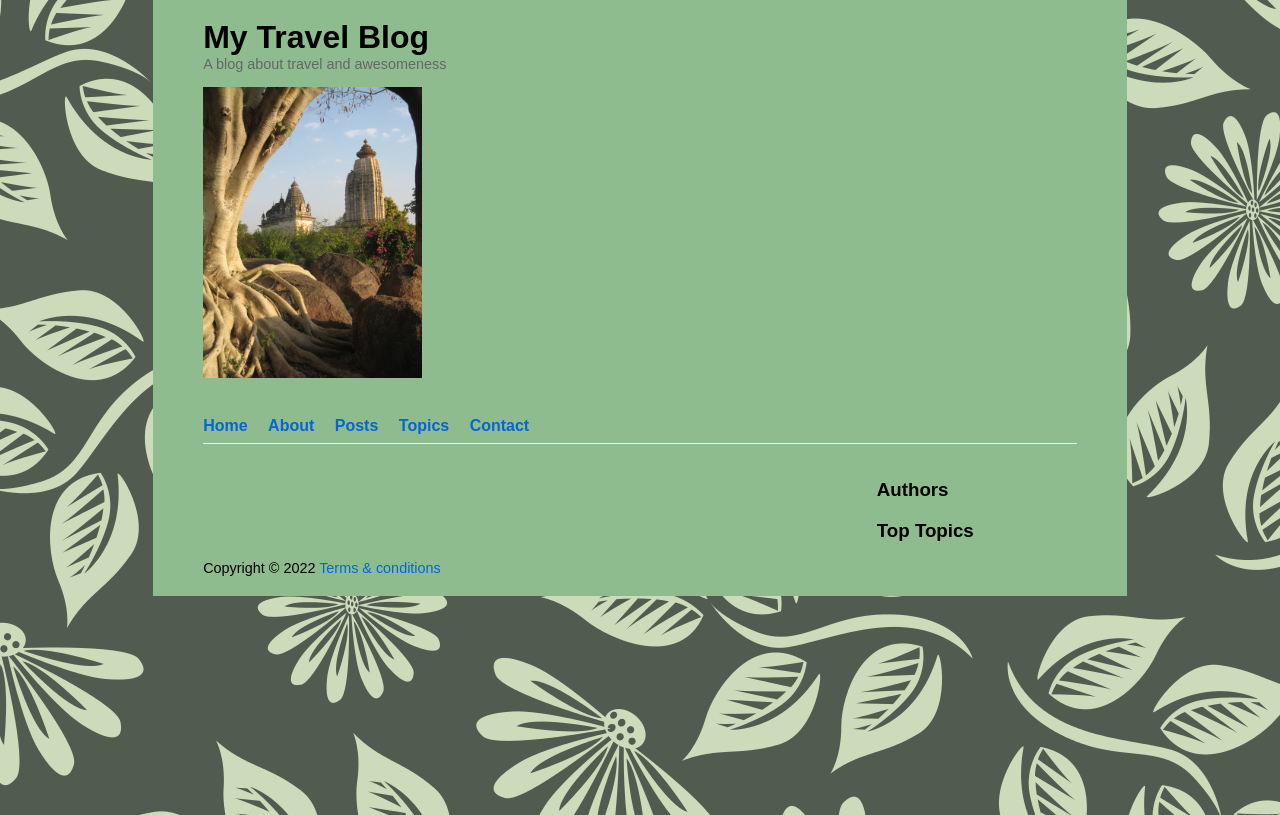
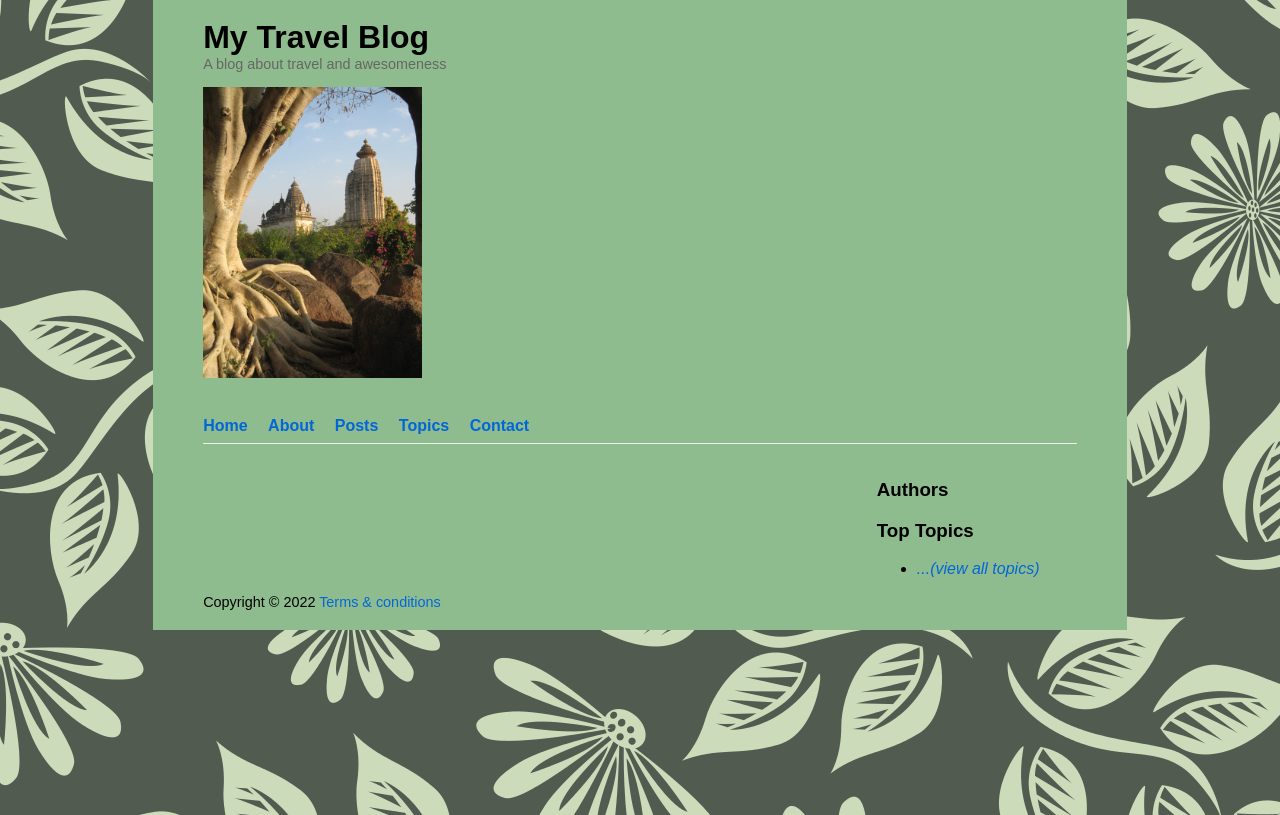
Before and after one commit to lizthompson07/sheridan-course, a Django app: page / in a window 1280 px wide. Shown: the part 17-832 px from the top of the page. Run offline with Django 4.2, Linux system fonts and the light colour scheme; data that the repository does not hold is empty; parts of the project's set-up code (start-up, migrations or seed data) failed here and were passed over.

Commit message:
add view all topics link

```diff
--- a/blog/templates/blog/base.html
+++ b/blog/templates/blog/base.html
@@ -54,6 +54,7 @@
             <a href="{% url 'topic-detail' topic.slug %}">{{ topic }} ({{ topic.posts_count }})</a>
           </li>
           {% endfor %}
+          <li><em><a href="{% url 'topic-list' %}">...(view all topics)</a></em></li>
         </ul>
       </section>
     </aside>
```
